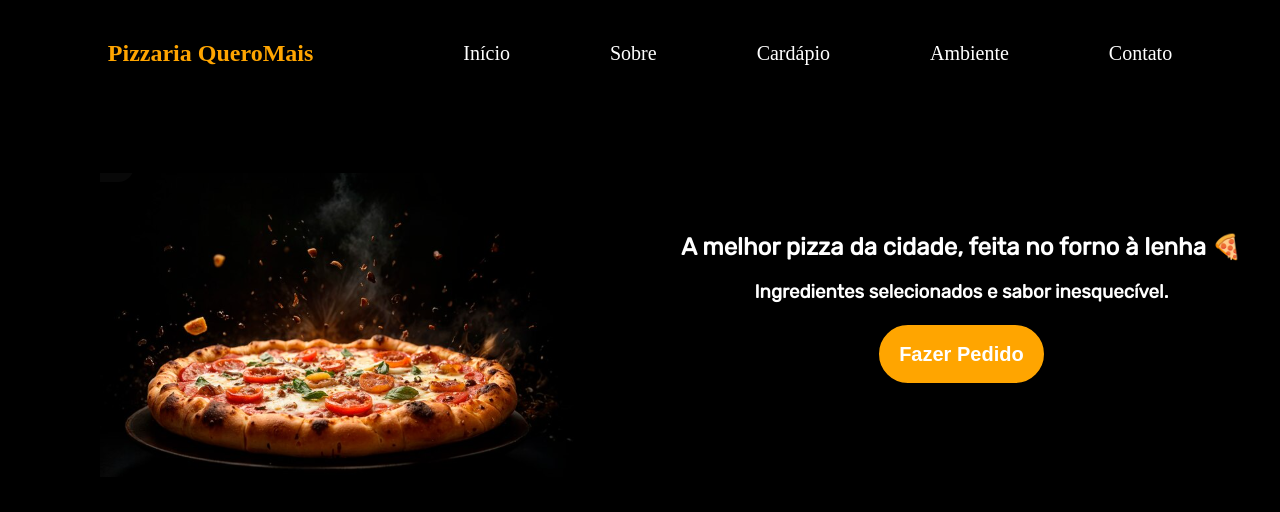
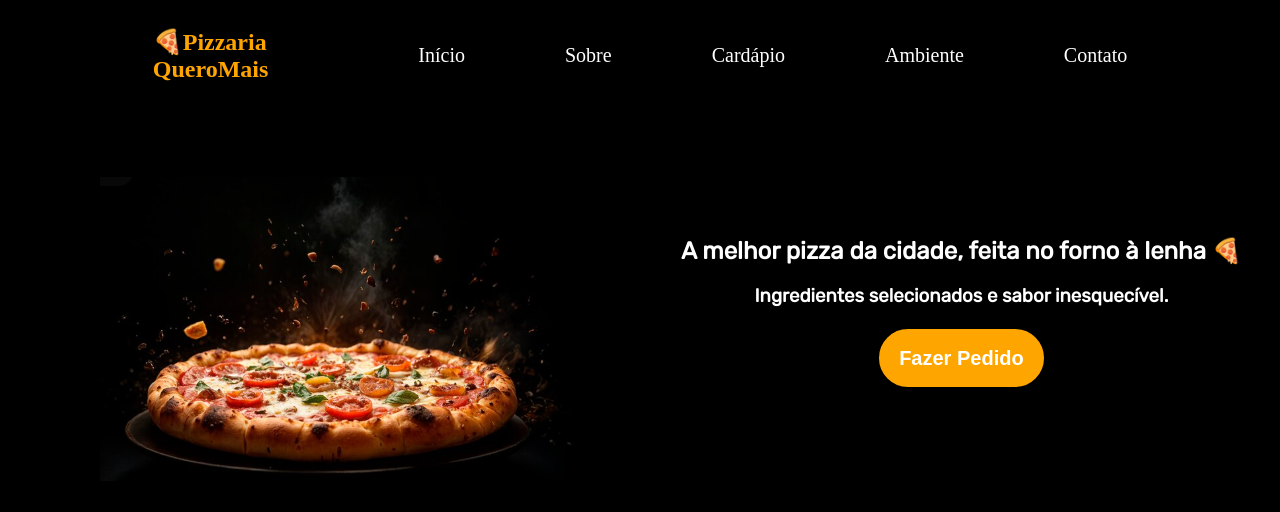
Before and after one commit to DandaraVaz/site-restaurante, a plain HTML site: page index.html in a window 1280 px wide. Drawn offline with Linux system fonts and the light colour scheme; a web font is replaced by a local one.

Commit message:
logo do projeto

```diff
--- a/index.html
+++ b/index.html
@@ -11,9 +11,11 @@
 <body>
     <nav>
         <ul>
-            <h1>Pizzaria QueroMais</h1>
+            <div class="logo">
+                <h2>🍕Pizzaria <br>QueroMais</h2>
+            </div>
             <li>
-                <a href="">Início</a>
+                <a href="index.html">Início</a>
             </li>
             <li>
                 <a href="">Sobre</a>
--- a/style.css
+++ b/style.css
@@ -6,7 +6,7 @@ body {
 
 ul {
     margin-top: 0;
-    padding: 20px;
+    padding: 8px;
     display: flex;
     justify-content: center;
     gap: 100px;
@@ -14,9 +14,13 @@ ul {
     align-items: center;
 }
 
-ul h1 {
+ul h2 {
     color: orange;
     margin-right: 50px;
+}
+
+.logo {
+    margin-top: 0px;
 }
 
 li a {
```
